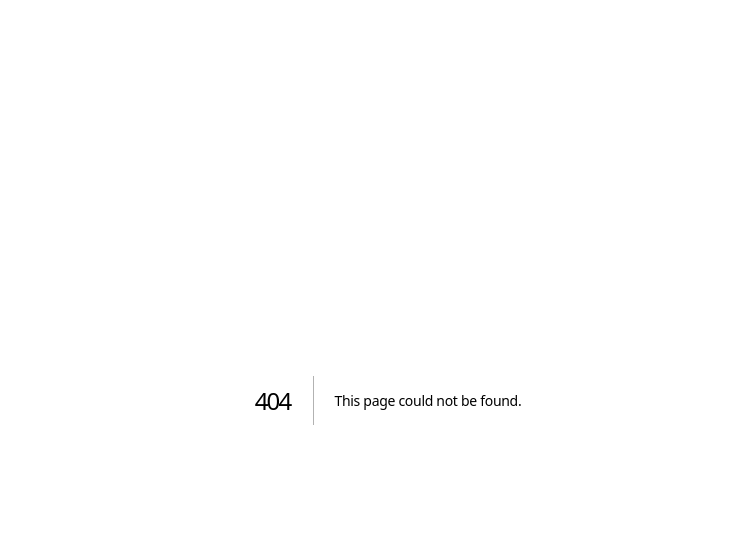
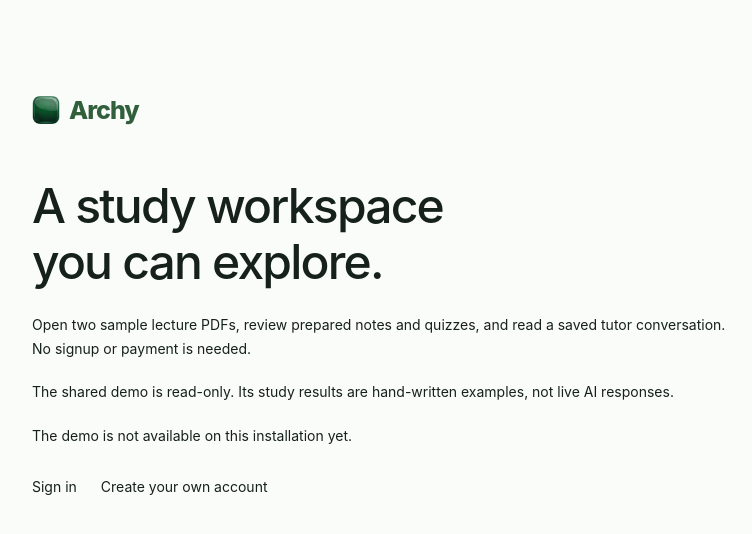
Before and after one commit to Xushnudbek76/archy-next, a Next.js app: page /demo in a window 1280 px wide. Before the commit this address had no page. Shown: the top 534 px of the page, without its empty margins (252-1004 px from the left). Built offline with nearby package versions, Linux system fonts and the light colour scheme; no server answers.

Commit message:
feat: add a guided demo entry

```diff
--- a/api/auth-proxy.ts
+++ b/api/auth-proxy.ts
@@ -2,6 +2,8 @@ import { forwardJsonRequest, type AuthConfiguration } from './json-proxy.ts';
 export { authConfiguration, sessionCookies } from './json-proxy.ts';
 export type { AuthConfiguration } from './json-proxy.ts';
 const routes: Record<string, { path: string; method: string }> = {
+  demo: { path: '/v1/demo/session', method: 'POST' },
+  'demo-status': { path: '/v1/demo', method: 'GET' },
   csrf: { path: '/v1/auth/csrf', method: 'GET' },
   signup: { path: '/v1/auth/signup', method: 'POST' },
   login: { path: '/v1/auth/login', method: 'POST' },
--- /dev/null
+++ b/api/demo.ts
@@ -0,0 +1,22 @@
+import 'server-only';
+import { authConfiguration } from './auth-proxy';
+
+export async function demoAvailable(): Promise<boolean> {
+  try {
+    const response = await fetch(`${authConfiguration().apiBaseUrl}/v1/demo`, {
+      cache: 'no-store',
+      redirect: 'manual',
+      signal: AbortSignal.timeout(1500),
+    });
+    if (!response.ok) return false;
+    const value: unknown = await response.json();
+    return (
+      !!value &&
+      typeof value === 'object' &&
+      'available' in value &&
+      value.available === true
+    );
+  } catch {
+    return false;
+  }
+}
--- /dev/null
+++ b/app/demo/page.tsx
@@ -0,0 +1,58 @@
+import Link from 'next/link';
+import type { Metadata } from 'next';
+import { demoAvailable } from '@/api/demo';
+import { getCurrentUser, SessionUnavailable } from '@/api/session';
+import { DemoEntry } from '@/libs/components/demo/DemoEntry';
+import { Brand } from '@/libs/components/common/Brand';
+import '@/styles/demo.css';
+
+export const dynamic = 'force-dynamic';
+export const metadata: Metadata = {
+  title: 'Try Archy',
+  robots: { index: false, follow: false },
+};
+export default async function DemoPage() {
+  let user;
+  try {
+    user = await getCurrentUser();
+  } catch (error) {
+    if (!(error instanceof SessionUnavailable)) throw error;
+    return (
+      <main className="demo-page">
+        <h1>Archy is temporarily unavailable</h1>
+        <p>Refresh this page to check your session before opening the demo.</p>
+        <Link href="/demo">Try again</Link>
+      </main>
+    );
+  }
+  const available = await demoAvailable();
+  return (
+    <main className="demo-page">
+      <Link href="/en" aria-label="Archy home">
+        <Brand />
+      </Link>
+      <h1>A study workspace you can explore.</h1>
+      <p>
+        Open two sample lecture PDFs, review prepared notes and quizzes, and
+        read a saved tutor conversation. No signup or payment is needed.
+      </p>
+      <p>
+        The shared demo is read-only. Its study results are hand-written
+        examples, not live AI responses.
+      </p>
+      {user ? (
+        <Link className="primary-button" href="/documents">
+          Continue to your workspace
+        </Link>
+      ) : available ? (
+        <DemoEntry />
+      ) : (
+        <p role="status">The demo is not available on this installation yet.</p>
+      )}
+      <div className="demo-links">
+        <Link href="/login">Sign in</Link>
+        <Link href="/signup">Create your own account</Link>
+      </div>
+    </main>
+  );
+}
--- a/app/en/page.tsx
+++ b/app/en/page.tsx
@@ -1,3 +1,4 @@
+import { demoAvailable } from '@/api/demo';
 import type { Metadata } from 'next';
 import { LandingPage } from '@/libs/components/marketing/LandingPage';
 import '@/styles/landing.css';
@@ -7,6 +8,7 @@ export const metadata: Metadata = {
   description:
     'Keep lecture PDFs, recordings, transcripts and notes together in one private course workspace.',
 };
-export default function PublicHomePage() {
-  return <LandingPage />;
+export const dynamic = 'force-dynamic';
+export default async function PublicHomePage() {
+  return <LandingPage demoAvailable={await demoAvailable()} />;
 }
--- /dev/null
+++ b/libs/components/demo/DemoEntry.tsx
@@ -0,0 +1,41 @@
+'use client';
+import { useState } from 'react';
+import { useRouter } from 'next/navigation';
+import { authRequest } from '@/api/auth-client';
+import { isUser } from '@/libs/types/auth';
+
+export function DemoEntry() {
+  const router = useRouter();
+  const [pending, setPending] = useState(false);
+  const [error, setError] = useState('');
+  async function enter() {
+    if (pending) return;
+    setPending(true);
+    setError('');
+    try {
+      const user = await authRequest('/api/auth/demo', {});
+      if (!isUser(user) || !user.isDemo)
+        throw new Error('Invalid demo account');
+      router.replace('/documents');
+      router.refresh();
+    } catch {
+      setError(
+        'The demo could not open. If you are already signed in, return to your workspace. Otherwise, try again.',
+      );
+      setPending(false);
+    }
+  }
+  return (
+    <div>
+      <button
+        type="button"
+        className="primary-button"
+        disabled={pending}
+        onClick={() => void enter()}
+      >
+        {pending ? 'Opening demo…' : 'Open sample workspace'}
+      </button>
+      {error ? <p role="alert">{error}</p> : null}
+    </div>
+  );
+}
--- a/libs/components/marketing/LandingPage.tsx
+++ b/libs/components/marketing/LandingPage.tsx
@@ -17,7 +17,11 @@ const features = [
   },
 ];
 
-export function LandingPage() {
+export function LandingPage({
+  demoAvailable = false,
+}: {
+  demoAvailable?: boolean;
+}) {
   return (
     <div className="landing">
       <header className="landing-header">
@@ -50,6 +54,11 @@ export function LandingPage() {
             <Link href="/login?next=%2Fdocuments" className="primary-button">
               Get started
             </Link>
+            {demoAvailable ? (
+              <Link href="/demo" className="secondary-button">
+                Try the demo
+              </Link>
+            ) : null}
             <a href="#features" className="secondary-button">
               Explore Archy
             </a>
--- a/libs/types/auth.ts
+++ b/libs/types/auth.ts
@@ -3,6 +3,7 @@ export type User = {
   email: string;
   displayName: string;
   role: 'USER' | 'ADMIN';
+  isDemo?: boolean;
 };
 export type LoginInput = { email: string; password: string };
 export type SignupInput = LoginInput & {
@@ -26,6 +27,7 @@ export function isUser(value: unknown): value is User {
     user.email.length <= 254 &&
     typeof user.displayName === 'string' &&
     user.displayName.length <= 100 &&
+    (user.isDemo === undefined || typeof user.isDemo === 'boolean') &&
     (user.role === 'USER' || user.role === 'ADMIN')
   );
 }
--- /dev/null
+++ b/styles/demo.css
@@ -0,0 +1,20 @@
+.demo-page {
+  max-width: 760px;
+  margin: 8vh auto;
+  padding: 32px 24px;
+}
+.demo-page h1 {
+  margin: 48px 0 24px;
+  font-size: clamp(2rem, 5vw, 3rem);
+  line-height: 1.15;
+}
+.demo-page p {
+  margin: 20px 0;
+  line-height: 1.7;
+}
+.demo-links {
+  display: flex;
+  gap: 24px;
+  flex-wrap: wrap;
+  margin-top: 28px;
+}
```
Also changed, not shown: 1 other file (tests, documents, lock files or other folders).
